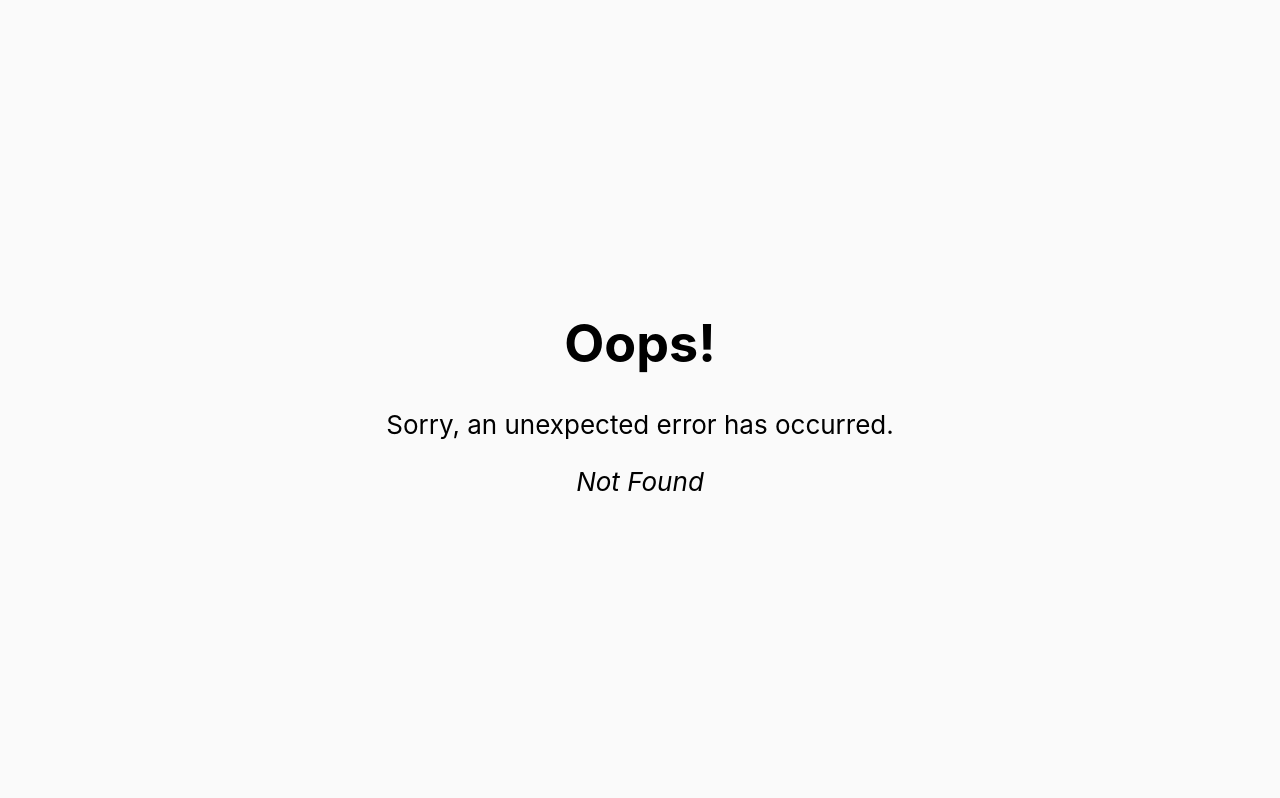
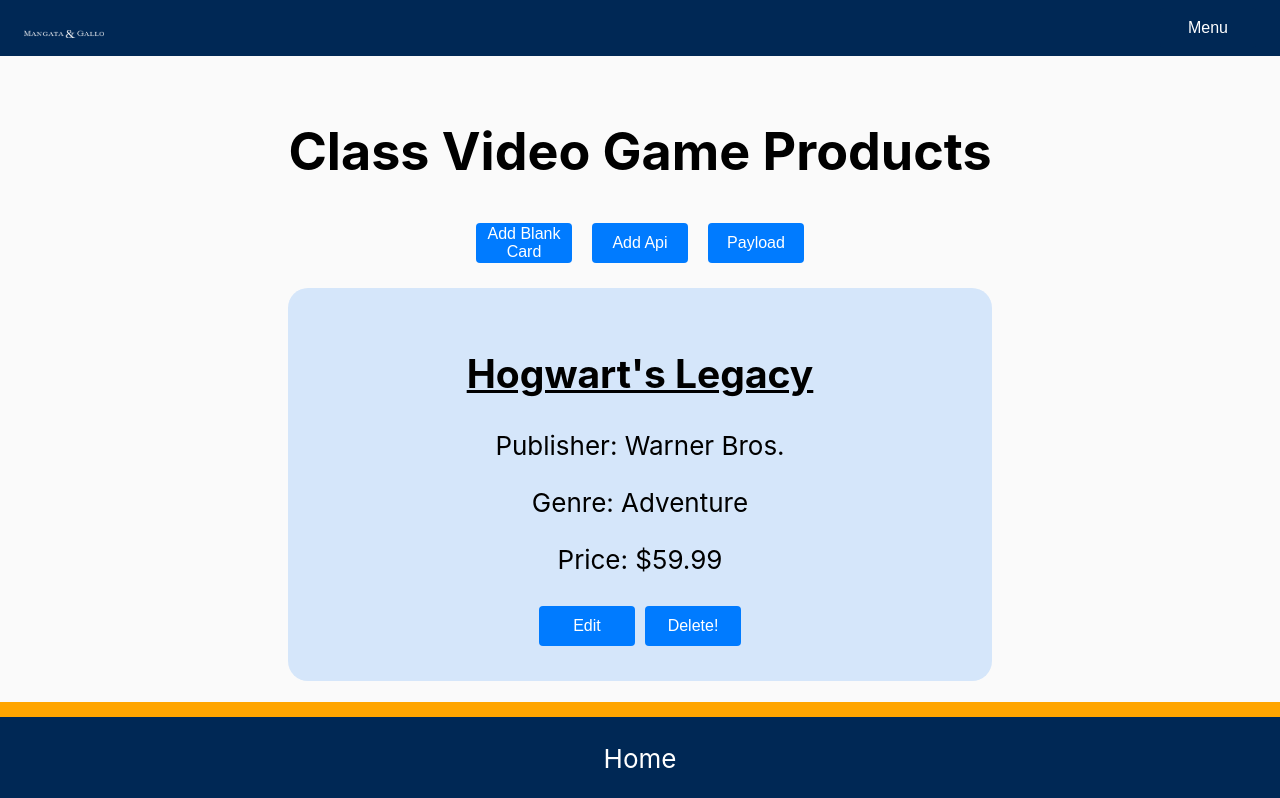
Before and after one commit to Thilanka0824/react-coding-challenge-counter-frontend, a React (Create React App) app: page /classproductspage in a window 1280 px wide. Before the commit this address had no page. Shown: the top 798 px of the page. Built offline with nearby package versions, Linux system fonts and the light colour scheme.

Commit message:
added payload button

```diff
--- a/src/App.css
+++ b/src/App.css
@@ -25,7 +25,7 @@
   background-image: linear-gradient(to right, #002855, rgb(68, 66, 160));
 } */
 
-/*
+
 .logo-img:hover {
   animation: logo-img-spin 2s linear infinite
 }
@@ -34,11 +34,11 @@
   from {
     transform: rotate(0deg);
 
-  }
+  }to {}
   to {
     transform: rotate(360deg)
   }
-} */
+}
 
 nav {
   background-color: #002855;
@@ -99,6 +99,26 @@
     max-width: 6rem;
     font-size: 1rem;
     border-radius: 4px;
+}
+.add-blank-button{
+  color: white;
+    background-color: #007BFF;
+    border: #007BFF;
+    margin:5px;
+    min-height: 2.5rem;
+    min-width: 6rem;
+    max-height: 2rem;
+    max-width: 6rem;
+    font-size: 1rem;
+    border-radius: 4px;
+
+}
+.button-container {
+  display: flex;
+  justify-content: center;
+  align-items: center;
+  gap: 10px;
+  margin-bottom: 20px;
 }
 
 .product-card button:hover {
--- /dev/null
+++ b/src/components/ClassProductCard.js
@@ -0,0 +1,87 @@
+import React, { useState } from "react";
+// import "./ProductCard.css";
+
+export default function ClassProductCard(props) {
+  const [editBtn, setEditBtn] = useState(false);
+
+  const [editProductState, setEditProductState] = useState({
+    id: props.id,
+    title: props.title,
+    publisher: props.publisher,
+    genre: props.genre,
+    price: props.price,
+  });
+
+  const editProductFunc = () => {
+
+    props.editProduct(editProductState);
+    setEditBtn(false)
+  };
+
+  const onChangeHandler = (e) => {
+    setEditProductState({
+      ...editProductState,
+      [e.target.name]:  e.target.value,
+    })
+
+  };
+
+  return (
+    <div className="product-card">
+      <h2>
+        <u>{props.title}</u>
+      </h2>
+
+      {/* onclick should trigger props.deleteProduct(id) */}
+      {editBtn ? (
+        <div>
+          <p>Start editing</p>
+          <label htmlFor="title">Title: </label>
+          <input
+            type="text"
+            name="title"
+            value={editProductState.title}
+            onChange={onChangeHandler}
+          />
+          <br />
+          <label htmlFor="publisher">Publisher: </label>
+          <input
+            type="text"
+            name="publisher"
+            value={editProductState.publisher}
+            onChange={onChangeHandler}
+          />
+          <br />
+          <label htmlFor="genre">Genre: </label>
+          <input
+            type="text"
+            name="genre"
+            value={editProductState.genre}
+            onChange={onChangeHandler}
+          />
+          <br />
+          <label htmlFor="price">Price: </label>
+          <input
+            type="number"
+            name="price"
+            step="0.01"
+            min="0"
+            value={editProductState.price}
+            onChange={onChangeHandler}
+          />
+          <br />
+        <button onClick={editProductFunc}>Save Changes</button>
+        </div>
+      ) : (
+        <>
+          <p>Publisher: {props.publisher}</p>
+          <p>Genre: {props.genre}</p>
+          <p>Price: ${props.price}</p>
+        </>
+      )}
+
+      <button onClick={() => setEditBtn(!editBtn)}>Edit</button>
+      <button onClick={() => props.deleteProduct(props.id)}>Delete!</button>
+    </div>
+  );
+}
--- a/src/components/Logo.js
+++ b/src/components/Logo.js
@@ -1,10 +1,11 @@
 import React from 'react'
+import logoImage from '../assets/images/MG-logo.png'
 
 const Logo = () => {
   return (
     <div className='logo'>
       <img className='logo-img'
-        src="https://seeklogo.com/images/C/charizard-logo-DB13CC1850-seeklogo.com.png" alt='oops'
+        src={logoImage} alt='oops'
       />
     </div>
   );
--- a/src/components/NavBar.js
+++ b/src/components/NavBar.js
@@ -22,7 +22,9 @@
           <Link to="redirect">Redirect</Link>
           <Link to="fetchpage">Fetch Page</Link>
           <Link to="react-reducer">Reducer Notes Page</Link>
-          <Link to="productspage">Products Page</Link>
+          <Link to="myproductspage"> My Products Page</Link>
+          <Link to="classproductspage"> Class Products Page</Link>
+
         </div>
       )}
     </nav>
--- /dev/null
+++ b/src/pages/ClassProductsPage.js
@@ -0,0 +1,135 @@
+import React, { useState, useReducer } from "react";
+
+import classProductReducer from "../reducers/classProductReducer";
+import ProductCard from "../components/ClassProductCard";
+import { v4 as uuidv4 } from "uuid";
+// import payload from '../payload.json'
+
+const ClassProductsPage = () => {
+  const initialState = [
+    {
+      id: uuidv4(),
+      title: "Hogwart's Legacy",
+      publisher: "Warner Bros.",
+      genre: "Adventure",
+      price: 59.99,
+    },
+    {
+      id: uuidv4(),
+      title: "Destiny 2",
+      publisher: "Bungie",
+      genre: "FPS",
+      price: 29.99,
+    },
+    {
+      id: uuidv4(),
+      title: "The Last of Us",
+      publisher: "Sony",
+      genre: "Adventure",
+      price: 69.99,
+    },
+    {
+      id: uuidv4(),
+      title: "Total War: Warhammer III",
+      publisher: "Sega",
+      genre: "Strategy",
+      price: 49.99,
+    },
+    {
+      id: uuidv4(),
+      title: "Dune",
+      publisher: "Warner Bros.",
+      genre: "Sci-Fi",
+      price: 19.99,
+    },
+  ];
+
+  const [productState, dispatch] = useReducer(
+    classProductReducer,
+    initialState
+  );
+
+  const getData = async () => {
+    const response = await fetch('http://localhost:4000/api/products')
+
+    dispatch({
+      type: "ADD_PAYLOAD",
+      payload: await response.json(),
+    });
+  }
+
+  return (
+    <div className="App">
+      <h1 style={{ marginTop: "120px" }}> Class Video Game Products</h1>
+      <div className="button-container">
+        <button
+          className="add-blank-button"
+          onClick={() =>
+            dispatch({
+              type: "ADD_BLANK",
+            })
+          }
+        >
+          Add Blank Card
+        </button>
+        <button
+          className="add-blank-button"
+          onClick={() =>
+            dispatch({
+              type: "ADD_API",
+            })
+          }
+        >
+          Add Api
+        </button>
+        {/* <button
+        className="add-blank-button"
+        onClick={() =>
+          dispatch({
+            type: "ADD_PAYLOAD",
+            payload: payload,
+          })
+        }
+      >
+        Payload
+      </button> */}
+        <button
+          className="add-blank-button"
+          onClick={() =>
+            getData()
+          }
+        >
+          Payload
+        </button>
+      </div>
+      {productState.map((product) => {
+        return (
+          <ProductCard
+            key={product.id}
+            id={product.id}
+            title={product.title}
+            publisher={product.publisher}
+            genre={product.genre}
+            price={product.price}
+            //pass in dispatch for DELETE_PRODUCT
+            deleteProduct={(id) =>
+              dispatch({
+                type: "DELETE_PRODUCT",
+                product_id: id,
+              })
+            }
+            editProduct={(editProductObj) =>
+              dispatch({
+                type: "EDIT_PRODUCT",
+                data: editProductObj,
+              })
+            }
+          />
+        );
+      })}
+      <h5 style={{ marginBottom: "10px", marginTop: "120px" }}>too far</h5>
+    </div>
+  );
+};
+
+export default ClassProductsPage;
--- a/src/pages/ProductsPage.js
+++ b/src/pages/MyProductsPage.js
@@ -3,7 +3,7 @@
 import { ProductCard } from "../components/ProductCard";
 import { v4 as uuidv4 } from "uuid";
 
-const ProductsPage = () => {
+const MyProductsPage = () => {
   const initialState = [
     {
       id: uuidv4(),
@@ -78,4 +78,4 @@
   );
 };
 
-export default ProductsPage;
+export default MyProductsPage;
--- /dev/null
+++ b/src/payload.json
@@ -0,0 +1,42 @@
+[
+  {
+    "id": 782330,
+    "gameTitle": "Doom: Eternal",
+    "publisherName": "Bethesda",
+    "gameStudio": "id Software",
+    "genre": "FPS",
+    "MSRP": 39.99
+  },
+  {
+    "id": 546560,
+    "gameTitle": "Half-Life: Alyx",
+    "publisherName": "Valve",
+    "gameStudio": "Valve",
+    "genre": "VR",
+    "MSRP": 59.99
+  },
+  {
+    "id": 1145360,
+    "gameTitle": "Hades",
+    "publisherName": "Supergiant",
+    "gameStudio": "Supergiant",
+    "genre": "Rogue-like",
+    "MSRP": 24.99
+  },
+  {
+    "id": 2050650,
+    "gameTitle": "Resident Evil 4",
+    "publisherName": "Capcom",
+    "gameStudio": "Capcom",
+    "genre": "Horror",
+    "MSRP": 59.99
+  },
+  {
+    "id": 2208920,
+    "gameTitle": "Assassins Creed: Valhalla",
+    "publisherName": "Ubisoft",
+    "gameStudio": "Ubisoft Montreal",
+    "genre": "Third Person",
+    "MSRP": 59.99
+  }
+]
--- /dev/null
+++ b/src/reducers/classProductReducer.js
@@ -0,0 +1,71 @@
+import { v4 as uuidv4 } from "uuid";
+export default function classProductReducer(productState, action) {
+  switch (action.type) {
+    case "DELETE_PRODUCT":
+      // removes from product array
+      // filter test if passed id (product_id) matches the current element, if true, return false so filter does not pass it to the new array
+      // let filteredArr = productState.filter(product =>
+      //     (product.id !== action.product_id))
+      // or
+      let filteredArr = productState.filter((product) =>
+        product.id === action.product_id ? false : true
+      );
+      // return new array
+      return filteredArr;
+    case "EDIT_PRODUCT":
+      // modify the one object matching the id with the new object action.data
+      let productCopy = productState.map((product) =>
+        product.id === action.data.id ? action.data : product
+      );
+      return productCopy;
+
+    case "ADD_BLANK":
+      let blankCard = {
+        id: uuidv4(),
+        title: "",
+        publisher: "",
+        genre: "",
+        price: 0.0,
+      };
+
+      let newState = [blankCard, ...productState];
+      console.log(productState);
+      return newState;
+
+    case "ADD_API":
+      //translating an api
+      let payload = {
+        name: "Doom",
+        gamesPublisher: "Bethesda",
+        studio: "id_studidoo",
+        genre: "FPS",
+        price: 40,
+      };
+      //match what comes in from the api with what you want displayed
+      let newCard = {
+        id: uuidv4(),
+        title: payload.name,
+        publisher: payload.gamesPublisher,
+        studio: payload.studio,
+        genre: payload.genre,
+        price: payload.price,
+      };
+
+      return [newCard, ...productState];
+      case "ADD_PAYLOAD":
+        console.log(action.payload)
+      let payloadArr = action.payload.map(e => {
+        return {
+          id: uuidv4(),
+          title: e.gameTitle,
+          publisher: e.publisherName,
+          genre: e.genre,
+          price: e.MSRP,
+        }
+      })
+
+        return [...payloadArr, ...productState]
+    default:
+      return productState;
+  }
+}
```
Also changed, not shown: src/App.js (+8 -3 lines), src/assets/images/MG-logo.png (added).
